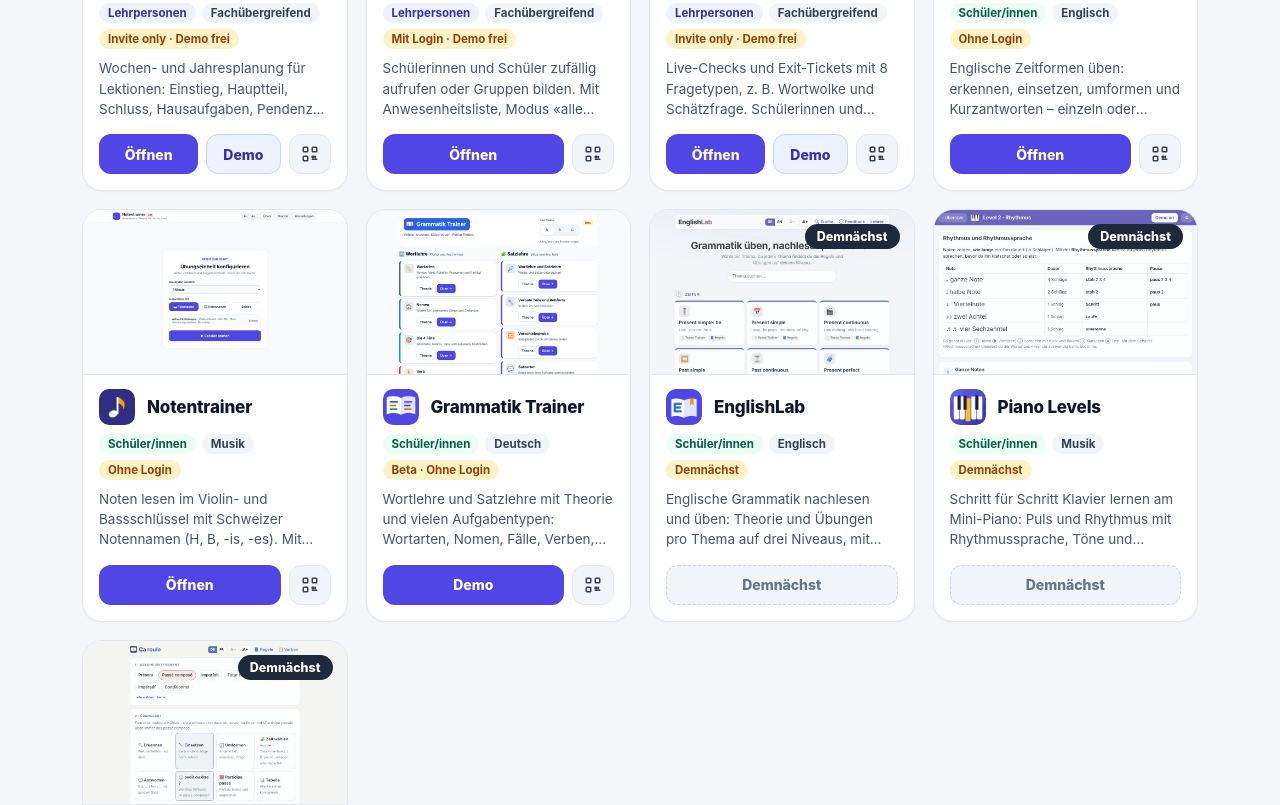
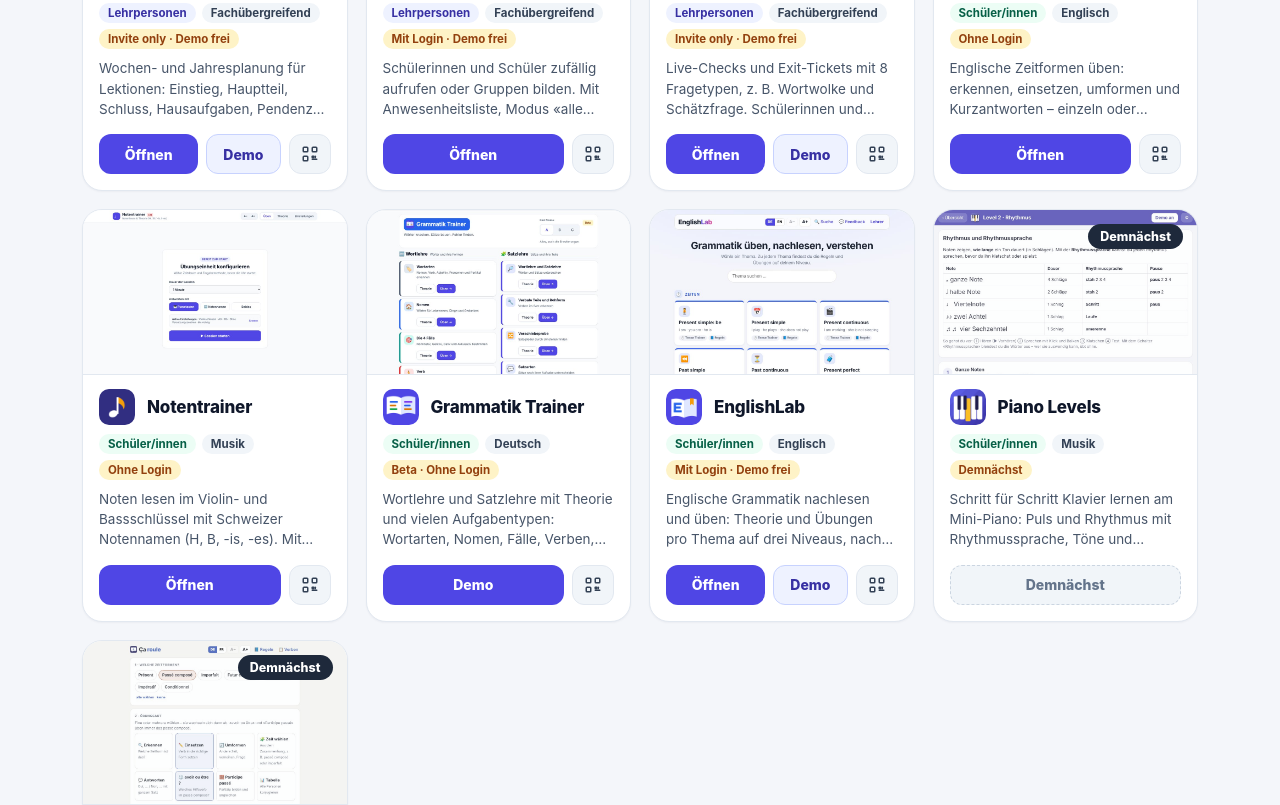
Before and after one commit to novarion-desk/novarion-desk.github.io, a plain HTML site: page index.html in a window 1280 px wide. Shown: the part 531-1336 px from the top of the page. Drawn offline with Linux system fonts and the light colour scheme.

Commit message:
Kachel EnglishLab aktiv (Öffnen, Demo, QR)
Co-Authored-By: Claude Sonnet 5.5 <noreply@anthropic.com>
Claude-Session: https://claude.ai/code/session_01FbAUqrwk4KMZ8FfGZMyspT

```diff
--- a/index.html
+++ b/index.html
@@ -237,13 +237,13 @@
           <div class="actions"><a class="btn btn-open" href="https://novarion-desk.github.io/grammatik-trainer/?demo">Demo</a><button type="button" class="btn btn-qr" data-qr="grammatik-trainer" data-name="Grammatik Trainer" data-url="novarion-desk.github.io/grammatik-trainer/?demo" aria-label="QR-Code für Grammatik Trainer anzeigen"><svg width="18" height="18" viewBox="0 0 24 24" fill="none" stroke="currentColor" stroke-width="2" stroke-linecap="round" stroke-linejoin="round" aria-hidden="true"><rect x="3" y="3" width="6" height="6" rx="1"/><rect x="15" y="3" width="6" height="6" rx="1"/><rect x="3" y="15" width="6" height="6" rx="1"/><path d="M15 15h2v2h-2z"/><path d="M19 15v2"/><path d="M15 19h6"/></svg></button></div>
         </div>
       </article>
-      <article class="card card-soon" data-fach="Englisch" data-ziel="s">
-        <div class="preview" aria-hidden="true"><img src="img/englishlab.jpg" alt="" loading="lazy" width="960" height="600"></div>
+      <article class="card" data-fach="Englisch" data-ziel="s">
+        <a class="preview" href="https://novarion-desk.github.io/englishlab/" tabindex="-1" aria-hidden="true"><img src="img/englishlab.jpg" alt="" loading="lazy" width="960" height="600"></a>
         <div class="body">
           <div class="title"><img src="icons/englishlab.png" alt=""><h3>EnglishLab</h3></div>
-          <ul class="tags"><li class="t-student">Schüler/innen</li><li>Englisch</li><li class="t-soon t-status">Demnächst</li></ul>
-          <p class="desc">Englische Grammatik nachlesen und üben: Theorie und Übungen pro Thema auf drei Niveaus, mit Suche und Wörterbuch. Für Lehrpersonen zusätzlich Folien zum Präsentieren.</p>
-          <div class="actions"><span class="btn btn-soon" role="button" aria-disabled="true">Demnächst</span></div>
+          <ul class="tags"><li class="t-student">Schüler/innen</li><li>Englisch</li><li class="t-invite t-status">Mit Login · Demo frei</li></ul>
+          <p class="desc">Englische Grammatik nachlesen und üben: Theorie und Übungen pro Thema auf drei Niveaus, nach Units geordnet, mit Vokabeltrainer, Suche und Wörterbuch. Für Lehrpersonen zusätzlich Folien zum Präsentieren.</p>
+          <div class="actions"><a class="btn btn-open" href="https://novarion-desk.github.io/englishlab/">Öffnen</a><a class="btn btn-demo" href="https://novarion-desk.github.io/englishlab/?demo">Demo</a><button type="button" class="btn btn-qr" data-qr="englishlab" data-name="EnglishLab" data-url="novarion-desk.github.io/englishlab" aria-label="QR-Code für EnglishLab anzeigen"><svg width="18" height="18" viewBox="0 0 24 24" fill="none" stroke="currentColor" stroke-width="2" stroke-linecap="round" stroke-linejoin="round" aria-hidden="true"><rect x="3" y="3" width="6" height="6" rx="1"/><rect x="15" y="3" width="6" height="6" rx="1"/><rect x="3" y="15" width="6" height="6" rx="1"/><path d="M15 15h2v2h-2z"/><path d="M19 15v2"/><path d="M15 19h6"/></svg></button></div>
         </div>
       </article>
       <article class="card card-soon" data-fach="Musik" data-ziel="s">
```
Also changed, not shown: qr/englishlab.svg (added), 1 other file.
